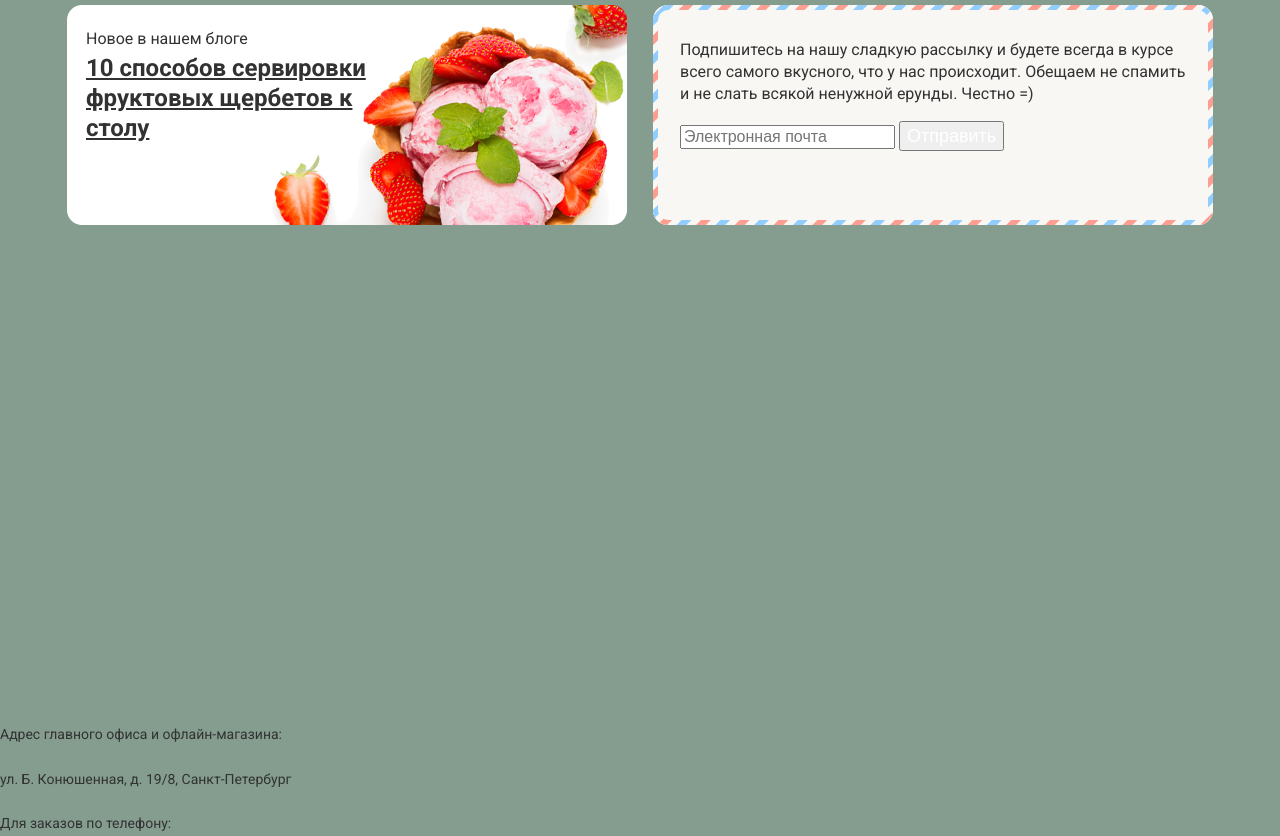
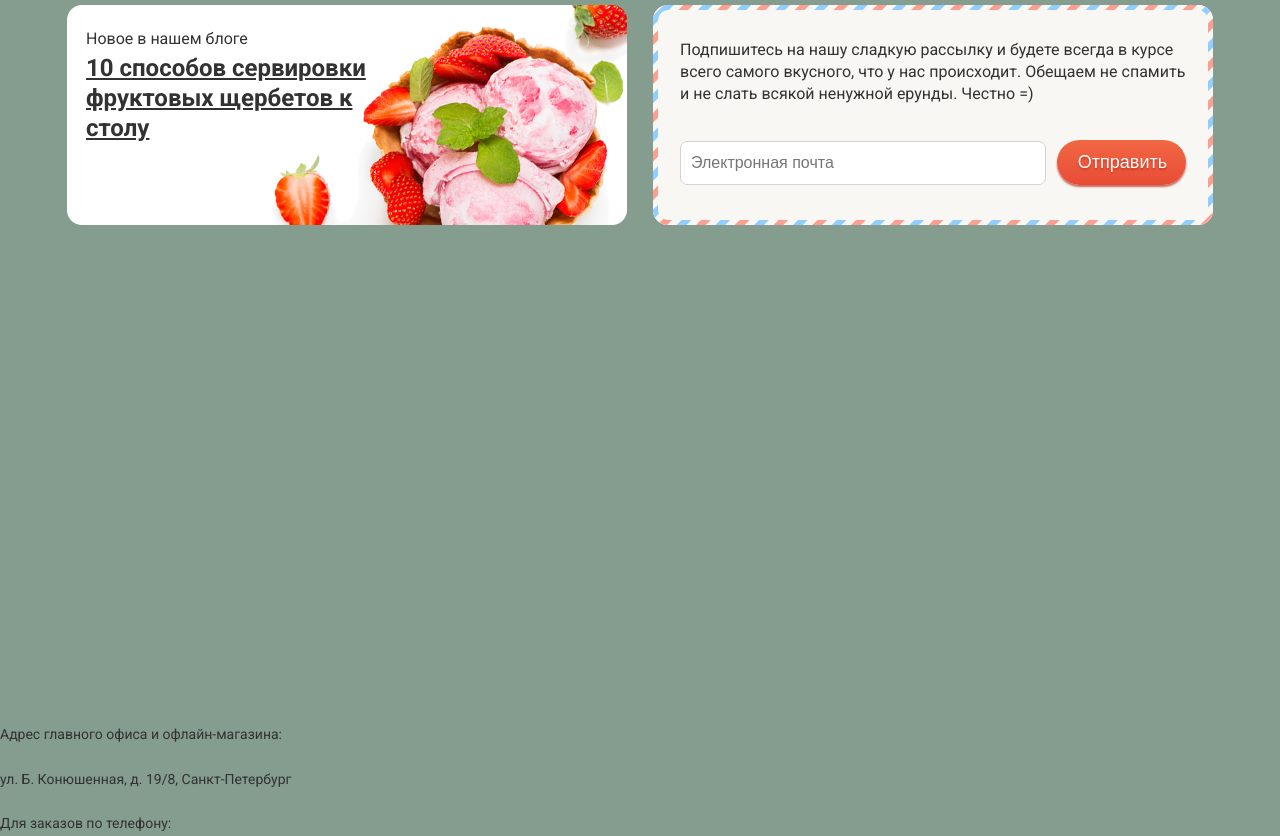
Before and after one commit to Sadchikhina/gllacy, a plain HTML site: page index.html in a window 1280 px wide. Shown: the part 1620-2456 px from the top of the page. Drawn offline with Linux system fonts and the light colour scheme.

Commit message:
subscription block styled

```diff
--- a/css/style.css
+++ b/css/style.css
@@ -510,11 +510,31 @@ body {
 
 .subscription-form p {
   font-weight: 400;
+  margin-bottom: 35px;
+}
+
+input[name="youremail"] {
+  box-sizing: border-box;
+  width: 366px;
+  height: 44px;
+  border: 1px solid #d3d3d2;
+  border-radius: 7px;
+  padding-left: 10px;
+  margin-right: 7px;
 }
 
 .send-button {
+  width: 129px;
+  height: 45px;
+  border: none;
+  border-radius: 50px;
+  background: linear-gradient(to bottom, #f16743, #e84c36);
+  padding-left: 8px;
+  padding-bottom: 3px;
+  box-shadow: 0 2px 2px 0 #c9685d;
   font-size: 18px;
   line-height: 24px;
+  text-shadow: 0 2px 2px #c63d24;
 }
 
 .breadscrumbs-menu {
```
